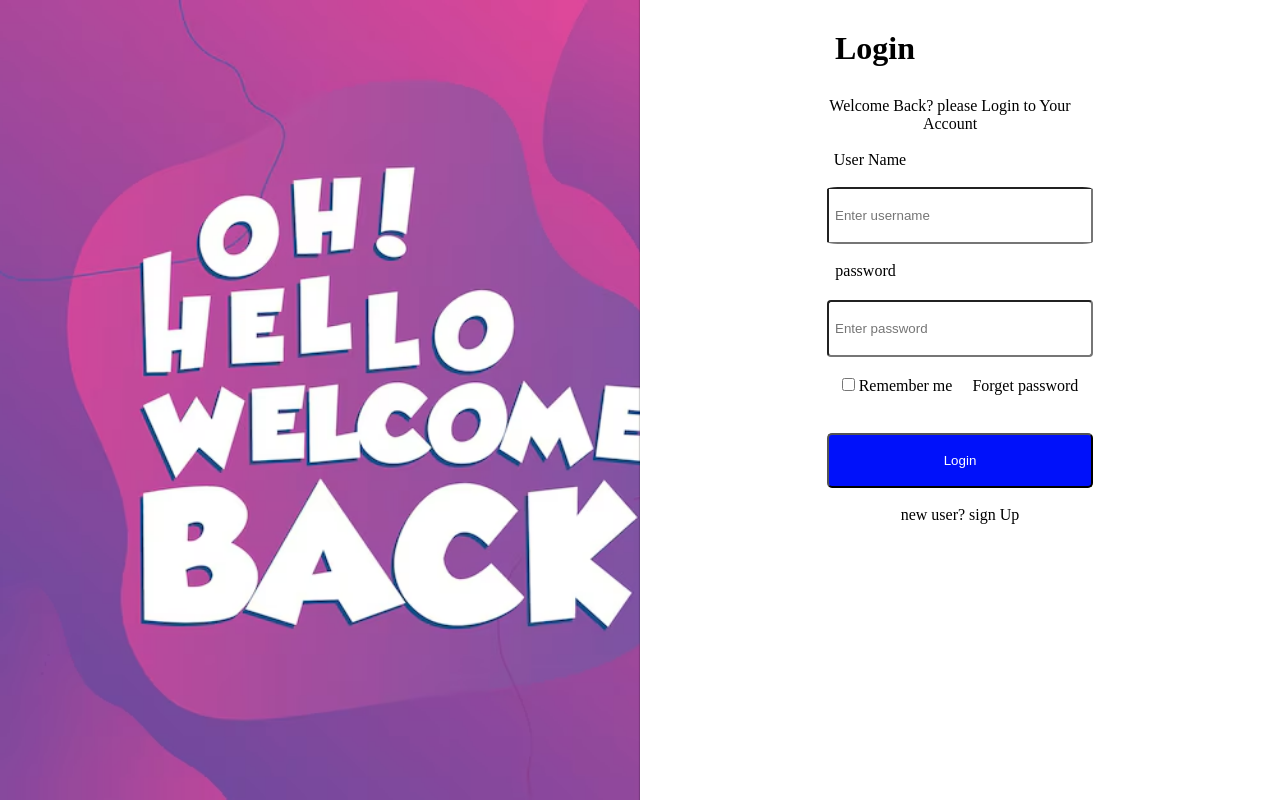
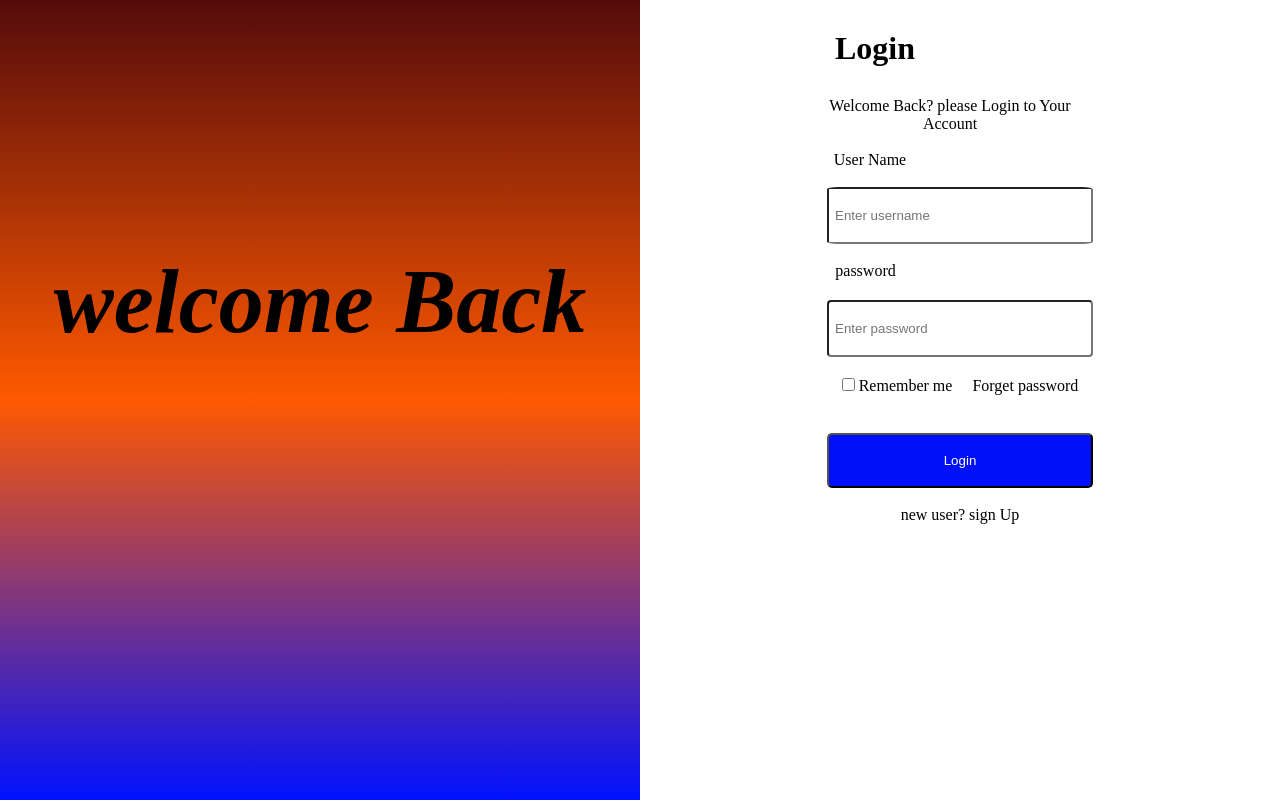
Before and after one commit to Junaidanwar1/task_03_html_css, a plain HTML site: page index.html in a window 1280 px wide. Drawn offline with Linux system fonts and the light colour scheme.

Commit message:
done login form

```diff
--- a/index.html
+++ b/index.html
@@ -8,7 +8,7 @@
 </head>
 <body>
     <div class="main">
-
+        <h1 class="welcome">welcome Back</h1>
     </div>
     <div class="container">
         <div class="text">
--- a/style.css
+++ b/style.css
@@ -18,11 +18,20 @@ body {
 .main{
     width: 50%;
     height: 100vh;
-    background:url(/img/wel4.avif);
+    background: linear-gradient(180deg,rgb(85, 11, 11) , rgb(255, 89, 0) , rgb(0, 17, 255));
     background-repeat: no-repeat;
     background-size: cover;
     position: fixed;
     z-index: 2px;
+}
+.welcome{
+    font-style: oblique;
+    font-size: 90px;
+    color: rgb(0, 0, 0);
+    text-align: center;
+    margin-top: 250px;
+    text-size-adjust: 200px;
+
 }
 .input1 {
     color: black;
```
